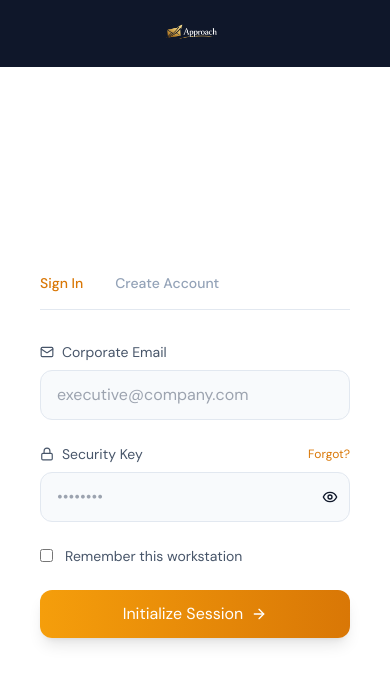
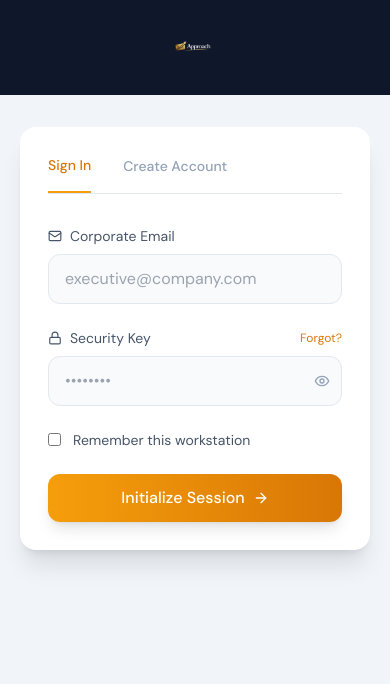
Before and after one commit to ayushsingh212/Approach, a Next.js app: page /login in a window 390 px wide. Shown: the top 684 px of the page. Built offline with nearby package versions, Linux system fonts and the light colour scheme; no server answers; a web font is replaced by a local one.

Commit message:
feat: implement authentication page with login and registration forms

```diff
--- a/src/app/(auth)/login/components/AuthTabs.tsx
+++ b/src/app/(auth)/login/components/AuthTabs.tsx
@@ -13,8 +13,10 @@ export default function AuthTabs({
         <button
           key={t}
           onClick={() => setTab(t)}
-          className={`pb-4 text-sm font-medium ${
-            tab === t ? "text-amber-600" : "text-slate-400"
+          className={`pb-4 text-sm font-medium transition-colors ${
+            tab === t
+              ? "text-amber-600 border-b-2 border-amber-500"
+              : "text-slate-400 hover:text-slate-600"
           }`}
         >
           {t === "login" ? "Sign In" : "Create Account"}
--- a/src/app/(auth)/login/components/LoginForm.tsx
+++ b/src/app/(auth)/login/components/LoginForm.tsx
@@ -50,7 +50,7 @@ export default function LoginForm() {
           value={email}
           onChange={(e) => setEmail(e.target.value)}
           disabled={isLoading}
-          className="w-full px-4 py-3 rounded-xl bg-slate-50 border border-slate-200 focus:ring-2 focus:ring-amber-400"
+          className="w-full px-4 py-3 rounded-xl bg-slate-50 border border-slate-200 focus:ring-2 focus:ring-amber-400 focus:outline-none transition-all"
           placeholder="executive@company.com"
         />
       </div>
@@ -70,14 +70,13 @@ export default function LoginForm() {
             value={password}
             onChange={(e) => setPassword(e.target.value)}
             disabled={isLoading}
-            className="w-full px-4 py-3 rounded-xl bg-slate-50 border border-slate-200 pr-12"
+            className="w-full px-4 py-3 rounded-xl bg-slate-50 border border-slate-200 pr-12 focus:ring-2 focus:ring-amber-400 focus:outline-none transition-all"
             placeholder="••••••••"
           />
-
           <button
             type="button"
             onClick={() => setShowPass(!showPass)}
-            className="absolute right-3 top-1/2 -translate-y-1/2"
+            className="absolute right-3 top-1/2 -translate-y-1/2 text-slate-400 hover:text-amber-600"
           >
             {showPass ? <EyeOff size={16} /> : <Eye size={16} />}
           </button>
@@ -98,7 +97,7 @@ export default function LoginForm() {
       <button
         type="submit"
         disabled={isLoading}
-        className="flex items-center justify-center gap-2 bg-gradient-to-r from-amber-500 to-amber-600 text-white py-3 rounded-xl shadow-lg"
+        className="flex items-center justify-center gap-2 bg-gradient-to-r from-amber-500 to-amber-600 text-white py-3 rounded-xl shadow-lg hover:shadow-xl transition-all duration-300 font-medium"
       >
         {isLoading ? (
           <>
--- a/src/app/(auth)/login/components/MobileHeader.tsx
+++ b/src/app/(auth)/login/components/MobileHeader.tsx
@@ -1,23 +1,11 @@
 "use client";
 
-import { Menu, X } from "lucide-react";
 import Image from "next/image";
-export default function MobileHeader({
-  mobileMenuOpen,
-  setMobileMenuOpen,
-}: {
-  mobileMenuOpen: boolean;
-  setMobileMenuOpen: (v: boolean) => void;
-}) {
+
+export default function MobileHeader() {
   return (
-    <div className="lg:hidden flex items-center justify-center px-5 bg-slate-900 text-white">
-      <Image src="/logo.png" alt="Approach Logo" height={100} width={100} />
-      {/* <button
-        onClick={() => setMobileMenuOpen(!mobileMenuOpen)}
-        className="p-2 hover:bg-white/10 rounded-lg"
-      >
-        {mobileMenuOpen ? <X size={24} /> : <Menu size={24} />}
-      </button> */}
+    <div className="lg:hidden flex items-center justify-center py-6 px-5 bg-slate-900">
+      <Image src="/logo.png" alt="Approach Logo" height={70} width={70} />
     </div>
   );
 }
--- a/src/app/(auth)/login/components/RegisterForm.tsx
+++ b/src/app/(auth)/login/components/RegisterForm.tsx
@@ -41,17 +41,14 @@ export default function RegisterForm({ onSwitchTab }: { onSwitchTab: () => void
       toast.error("All fields are required.");
       return;
     }
-
     if (form.password.length < 8) {
       toast.error("Password must be at least 8 characters.");
       return;
     }
-
     if (form.password !== form.confirmPassword) {
       toast.error("Passwords do not match.");
       return;
     }
-
     if (!form.senderEmail.endsWith("@gmail.com")) {
       toast.error("Sender email must be a Gmail address.");
       return;
@@ -204,7 +201,6 @@ export default function RegisterForm({ onSwitchTab }: { onSwitchTab: () => void
             Get one →
           </a>
         </label>
-
         <div className="relative">
           <input
             type={showAppPass ? "text" : "password"}
@@ -218,7 +214,7 @@ export default function RegisterForm({ onSwitchTab }: { onSwitchTab: () => void
           <button
             type="button"
             onClick={() => setShowAppPass(!showAppPass)}
-            className="absolute right-3 top-1/2 -translate-y-1/2"
+            className="absolute right-3 top-1/2 -translate-y-1/2 text-slate-400 hover:text-amber-600"
           >
             {showAppPass ? <EyeOff size={15} /> : <Eye size={15} />}
           </button>
--- a/src/app/(auth)/login/page.tsx
+++ b/src/app/(auth)/login/page.tsx
@@ -11,24 +11,21 @@ import { Toaster } from "react-hot-toast";
 export default function AuthPage() {
   const [tab, setTab] = useState<"login" | "register">("login");
   const [mounted, setMounted] = useState(false);
-  const [mobileMenuOpen, setMobileMenuOpen] = useState(false);
 
   useEffect(() => setMounted(true), []);
   if (!mounted) return null;
 
   return (
-    <div className="min-h-screen flex flex-col lg:flex-row">
+    <div className="min-h-screen flex flex-col lg:flex-row bg-slate-100 lg:bg-white">
       <Toaster />
 
-      <MobileHeader
-        mobileMenuOpen={mobileMenuOpen}
-        setMobileMenuOpen={setMobileMenuOpen}
-      />
+      <MobileHeader />
 
-      <LeftPanel mobileMenuOpen={mobileMenuOpen} />
+      <LeftPanel mobileMenuOpen={false} />
 
-      <div className="flex-1 flex justify-center items-center p-10">
-        <div className="w-full max-w-md">
+      {/* Right panel — white card on mobile, plain flex on desktop */}
+      <div className="flex-1 flex justify-center items-start lg:items-center px-5 py-8 lg:p-10">
+        <div className="w-full max-w-md bg-white rounded-2xl shadow-xl p-7 lg:shadow-none lg:rounded-none lg:p-0 lg:bg-transparent">
           <AuthTabs tab={tab} setTab={setTab} />
           {tab === "login" ? (
             <LoginForm />
```
